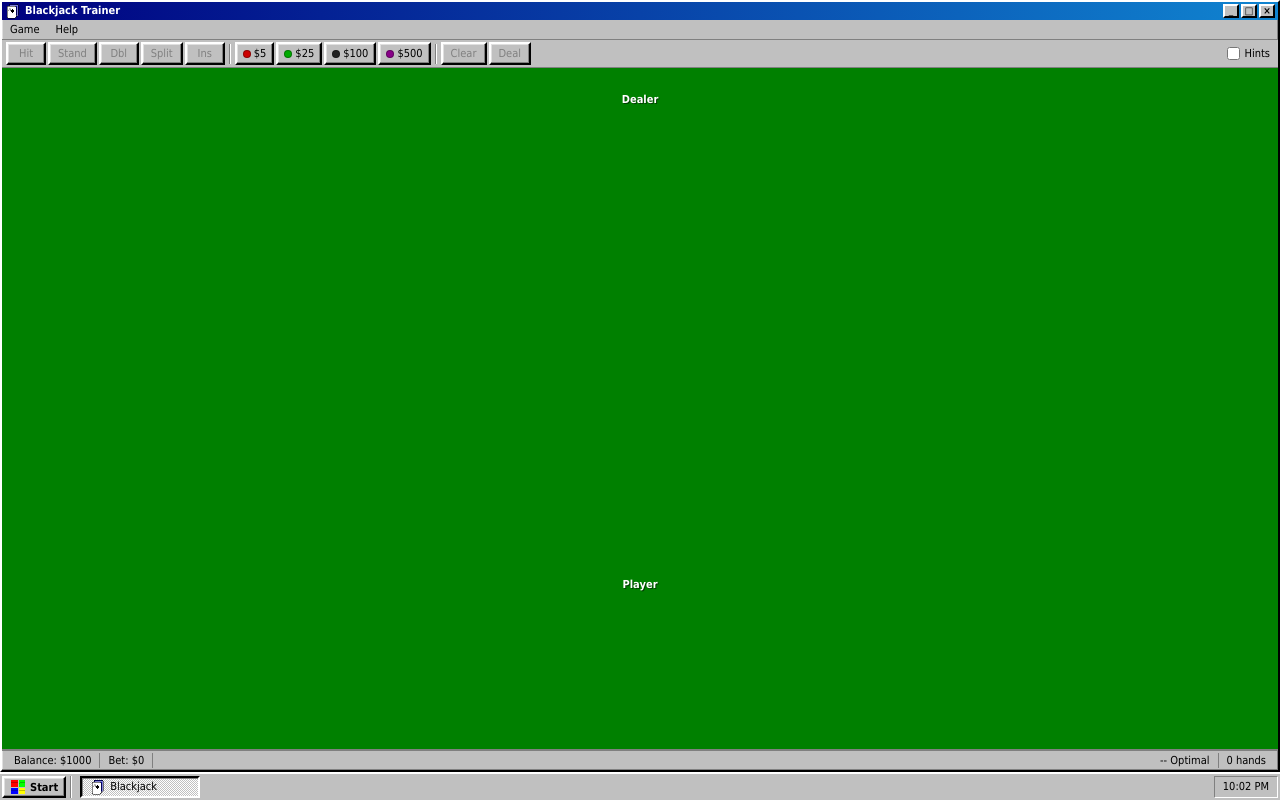
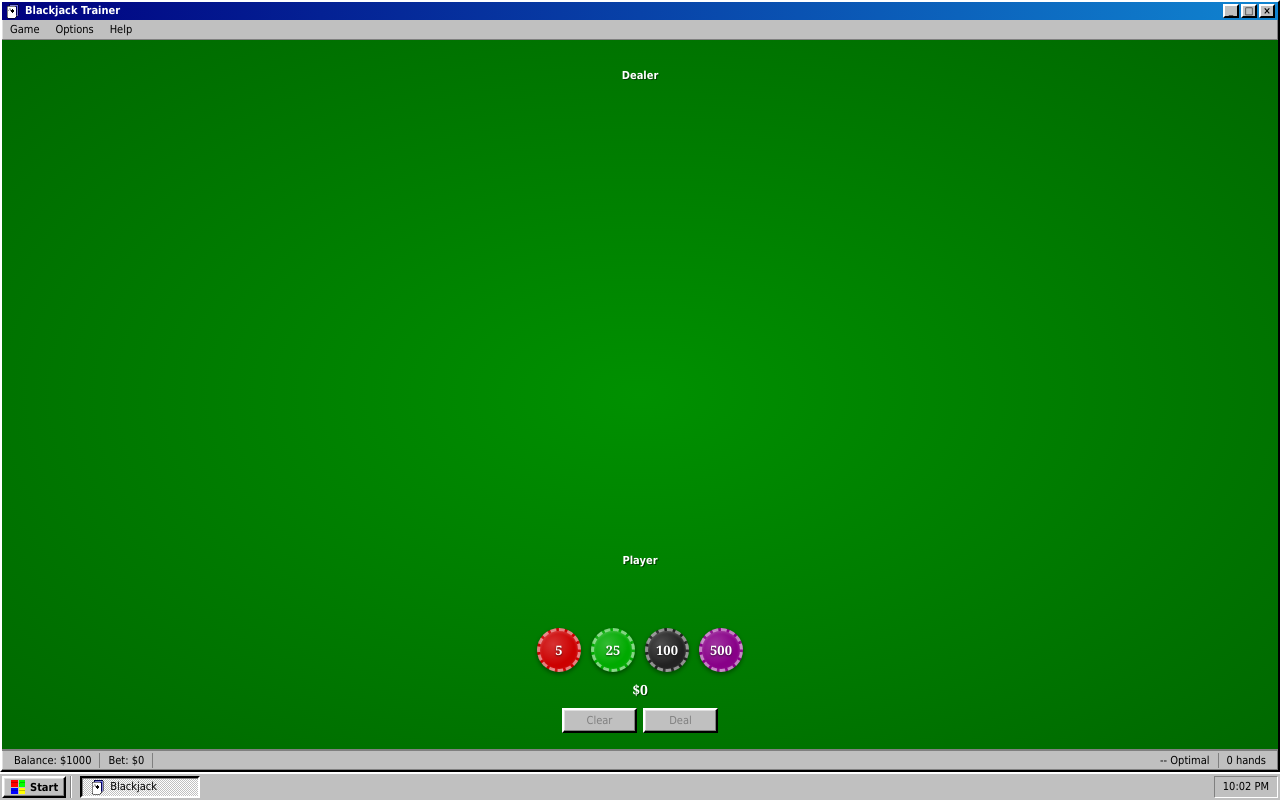
Before and after one commit to alexander-matthew/personal-site, a FastAPI app: page /projects/blackjack/ in a window 1280 px wide. Run offline with FastAPI, Linux system fonts and the light colour scheme; parts of the project's set-up code (start-up, migrations or seed data) failed here and were passed over.

Commit message:
Restyle blackjack trainer as vintage Windows Solitaire
Remove toolbar in favor of on-felt controls: chip circles for betting
and a subtle action bar during play. Enhanced cards with proper pip
layouts, face card banners, and solitaire-style blue crosshatch backs.
Added Options menu for hints toggle, F2 deal shortcut, and e2e tests.

Co-Authored-By: Claude Opus 4.6 <noreply@anthropic.com>

```diff
--- a/app/static/css/blackjack.css
+++ b/app/static/css/blackjack.css
@@ -60,132 +60,35 @@
     border-bottom: 1px solid var(--win98-btn-highlight);
 }
 
-/* ===== Toolbar ===== */
-.bj-toolbar {
-    display: flex;
-    align-items: center;
-    gap: 2px;
-    padding: 2px 4px;
-    background: var(--win98-gray);
-    border-bottom: 1px solid var(--win98-btn-shadow);
-    flex-shrink: 0;
-    flex-wrap: wrap;
+/* Menu checkmark (Options > Show Hints) */
+.bj-dropdown-check {
+    padding-left: 24px;
+    position: relative;
 }
 
-.bj-toolbar-group {
-    display: flex;
-    gap: 2px;
-    align-items: center;
+.bj-check-mark {
+    position: absolute;
+    left: 6px;
+    top: 4px;
+    font-size: 11px;
+    line-height: 1;
 }
 
-.bj-toolbar-btn {
-    padding: 3px 8px;
-    background: var(--win98-gray);
-    border: 2px solid;
-    border-color: var(--win98-btn-highlight) var(--win98-btn-dark-shadow)
-                  var(--win98-btn-dark-shadow) var(--win98-btn-highlight);
-    box-shadow: inset -1px -1px 0 var(--win98-btn-shadow),
-                inset 1px 1px 0 var(--win98-btn-light);
-    font-family: var(--win98-font);
-    font-size: 11px;
-    cursor: pointer;
-    min-width: 40px;
-    text-align: center;
-    color: var(--win98-text);
-}
-
-.bj-toolbar-btn:active:not(:disabled) {
-    border-color: var(--win98-btn-dark-shadow) var(--win98-btn-highlight)
-                  var(--win98-btn-highlight) var(--win98-btn-dark-shadow);
-    box-shadow: inset 1px 1px 0 var(--win98-btn-shadow);
-    padding: 4px 7px 2px 9px;
-}
-
-.bj-toolbar-btn:disabled {
-    color: var(--win98-text-disabled);
-    cursor: default;
-}
-
-.bj-toolbar-btn.hint-active {
-    font-weight: bold;
-    text-decoration: underline;
-}
-
-/* Chip buttons with colored dot */
-.bj-chip-btn {
-    padding: 3px 6px;
-    background: var(--win98-gray);
-    border: 2px solid;
-    border-color: var(--win98-btn-highlight) var(--win98-btn-dark-shadow)
-                  var(--win98-btn-dark-shadow) var(--win98-btn-highlight);
-    box-shadow: inset -1px -1px 0 var(--win98-btn-shadow),
-                inset 1px 1px 0 var(--win98-btn-light);
-    font-family: var(--win98-font);
-    font-size: 11px;
-    cursor: pointer;
-    display: flex;
-    align-items: center;
-    gap: 3px;
-    color: var(--win98-text);
-}
-
-.bj-chip-btn:active:not(:disabled) {
-    border-color: var(--win98-btn-dark-shadow) var(--win98-btn-highlight)
-                  var(--win98-btn-highlight) var(--win98-btn-dark-shadow);
-    box-shadow: inset 1px 1px 0 var(--win98-btn-shadow);
-}
-
-.bj-chip-btn:disabled {
-    color: var(--win98-text-disabled);
-    cursor: default;
-}
-
-.bj-chip-btn:disabled .bj-chip-dot {
-    opacity: 0.4;
-}
-
-.bj-chip-dot {
-    display: inline-block;
-    width: 8px;
-    height: 8px;
-    border-radius: 50%;
-    border: 1px solid rgba(0, 0, 0, 0.3);
-    flex-shrink: 0;
-}
-
-.bj-toolbar-sep {
-    width: 2px;
-    height: 20px;
-    margin: 0 2px;
-    border-left: 1px solid var(--win98-btn-shadow);
-    border-right: 1px solid var(--win98-btn-highlight);
-    flex-shrink: 0;
-}
-
-.bj-toolbar-spacer { flex: 1; }
-
-.bj-toolbar-check {
-    display: flex;
-    align-items: center;
-    gap: 4px;
-    font-family: var(--win98-font);
-    font-size: 11px;
-    cursor: pointer;
-    margin-right: 4px;
-    white-space: nowrap;
+.bj-dropdown-check.checked .bj-check-mark::before {
+    content: '\2713';
 }
 
 /* ===== Green Felt ===== */
 .bj-felt {
     flex: 1;
-    background: #008000;
+    background: radial-gradient(ellipse at center, #009000, #006800);
     display: flex;
     flex-direction: column;
     justify-content: space-between;
-    padding: 16px 24px;
+    padding: 20px 32px;
     min-height: 0;
     position: relative;
-    overflow: auto;
+    overflow: hidden;
 }
 
 /* ===== Hand Areas ===== */
@@ -221,36 +124,97 @@
     display: flex;
     justify-content: center;
     align-items: center;
-    min-height: 100px;
+    min-height: 120px;
 }
 
 .card {
-    width: 67px;
-    height: 96px;
+    width: 80px;
+    height: 116px;
     background: #fff;
-    border: 1px solid #000;
-    border-radius: 3px;
+    border: 1px solid #333;
+    border-radius: 4px;
     position: relative;
-    box-shadow: 1px 1px 0 rgba(0, 0, 0, 0.25);
+    box-shadow: 1px 2px 3px rgba(0, 0, 0, 0.35);
     flex-shrink: 0;
-    margin-left: -20px;
+    margin-left: -24px;
+    font-family: Georgia, 'Times New Roman', serif;
 }
 
 .card:first-child { margin-left: 0; }
 
+/* Card corners */
+.card-corner {
+    position: absolute;
+    display: flex;
+    flex-direction: column;
+    align-items: center;
+    line-height: 1;
+}
+
+.card-corner-tl {
+    top: 4px;
+    left: 5px;
+}
+
+.card-corner-br {
+    bottom: 4px;
+    right: 5px;
+    transform: rotate(180deg);
+}
+
+.card-rank {
+    font-size: 13px;
+    font-weight: bold;
+}
+
+.card-suit-small {
+    font-size: 10px;
+    margin-top: -1px;
+}
+
+/* Pip layout for number cards */
+.card-pip {
+    position: absolute;
+    transform: translate(-50%, -50%);
+    font-size: 16px;
+    line-height: 1;
+}
+
+/* Face card banner (J/Q/K) */
+.card-face-banner {
+    position: absolute;
+    top: 50%;
+    left: 50%;
+    transform: translate(-50%, -50%);
+    font-size: 28px;
+    font-weight: bold;
+    text-shadow: 0 1px 1px rgba(0, 0, 0, 0.15);
+}
+
+/* Ace center symbol */
+.card-ace-center {
+    position: absolute;
+    top: 50%;
+    left: 50%;
+    transform: translate(-50%, -50%);
+    font-size: 36px;
+    line-height: 1;
+}
+
 /* Face-down: Classic Solitaire blue crosshatch */
 .card.face-down {
-    background-color: #000088;
+    background-color: #00008B;
     background-image:
-        linear-gradient(45deg, #0000AA 25%, transparent 25%,
-                        transparent 75%, #0000AA 75%),
-        linear-gradient(45deg, #0000AA 25%, transparent 25%,
-                        transparent 75%, #0000AA 75%);
-    background-size: 6px 6px;
-    background-position: 0 0, 3px 3px;
-    box-shadow: inset 0 0 0 3px #fff,
-                inset 0 0 0 4px #000088,
-                1px 1px 0 rgba(0, 0, 0, 0.25);
+        linear-gradient(45deg, #0000BB 25%, transparent 25%,
+                        transparent 75%, #0000BB 75%),
+        linear-gradient(45deg, #0000BB 25%, transparent 25%,
+                        transparent 75%, #0000BB 75%);
+    background-size: 5px 5px;
+    background-position: 0 0, 2.5px 2.5px;
+    box-shadow: inset 0 0 0 2px #00008B,
+                inset 0 0 0 3px #fff,
+                inset 0 0 0 5px #00008B,
+                1px 2px 3px rgba(0, 0, 0, 0.35);
 }
 
 /* Split hands */
@@ -268,6 +232,102 @@
 .bj-player-hand.active-hand {
     outline: 2px solid #fff;
     outline-offset: 2px;
+}
+
+/* ===== Betting Area (on felt) ===== */
+.bj-betting-area {
+    position: absolute;
+    bottom: 16px;
+    left: 50%;
+    transform: translateX(-50%);
+    display: flex;
+    flex-direction: column;
+    align-items: center;
+    gap: 8px;
+    z-index: 10;
+}
+
+.bj-betting-area.hidden {
+    display: none;
+}
+
+.bj-felt-chips {
+    display: flex;
+    gap: 10px;
+}
+
+.bj-felt-chip {
+    width: 44px;
+    height: 44px;
+    border-radius: 50%;
+    background: radial-gradient(circle at 35% 35%, rgba(255, 255, 255, 0.2), transparent 60%), var(--chip-color);
+    border: 3px dashed rgba(255, 255, 255, 0.5);
+    color: #fff;
+    font-family: Georgia, serif;
+    font-size: 13px;
+    font-weight: bold;
+    cursor: pointer;
+    text-shadow: 0 1px 2px rgba(0, 0, 0, 0.6);
+    box-shadow: 0 2px 4px rgba(0, 0, 0, 0.4), inset 0 1px 3px rgba(255, 255, 255, 0.2);
+    transition: transform 0.1s;
+}
+
+.bj-felt-chip:hover {
+    transform: translateY(-2px);
+    box-shadow: 0 4px 6px rgba(0, 0, 0, 0.4), inset 0 1px 3px rgba(255, 255, 255, 0.2);
+}
+
+.bj-felt-chip:active {
+    transform: translateY(0);
+    box-shadow: 0 1px 2px rgba(0, 0, 0, 0.4);
+}
+
+.bj-felt-chip:disabled {
+    opacity: 0.4;
+    cursor: default;
+    transform: none !important;
+    box-shadow: 0 1px 2px rgba(0, 0, 0, 0.2);
+}
+
+.bj-bet-display {
+    color: #fff;
+    font-family: Georgia, serif;
+    font-size: 14px;
+    font-weight: bold;
+    text-shadow: 1px 1px 0 #004000;
+}
+
+.bj-bet-buttons {
+    display: flex;
+    gap: 6px;
+}
+
+/* ===== Action Bar (on felt) ===== */
+.bj-action-bar {
+    position: absolute;
+    bottom: 0;
+    left: 0;
+    right: 0;
+    display: flex;
+    justify-content: center;
+    gap: 6px;
+    padding: 10px 16px;
+    background: linear-gradient(to top, rgba(0, 0, 0, 0.3), transparent);
+    z-index: 10;
+}
+
+.bj-action-bar.hidden {
+    display: none;
+}
+
+.bj-action-bar .win98-btn {
+    min-width: 64px;
+}
+
+.bj-action-bar .win98-btn.hint-active {
+    font-weight: bold;
+    outline: 2px solid #ffff00;
+    outline-offset: 1px;
 }
 
 /* ===== Result Dialog (on felt) ===== */
--- a/app/templates/blackjack/index.html
+++ b/app/templates/blackjack/index.html
@@ -15,12 +15,18 @@
     <div class="bj-menu-wrap">
         <span class="win98-menu-item" data-menu="game">Game</span>
         <div class="bj-dropdown" id="menu-game">
-            <div class="bj-dropdown-item" data-action="deal">Deal New Hand</div>
+            <div class="bj-dropdown-item" data-action="deal">Deal New Hand<span style="float:right;color:var(--win98-text-disabled)">F2</span></div>
             <div class="bj-dropdown-sep"></div>
             <div class="bj-dropdown-item" data-action="stats">Statistics...</div>
             <div class="bj-dropdown-item" data-action="strategy">Strategy Chart...</div>
             <div class="bj-dropdown-sep"></div>
             <div class="bj-dropdown-item" data-action="reset">Reset Stats</div>
+        </div>
+    </div>
+    <div class="bj-menu-wrap">
+        <span class="win98-menu-item" data-menu="options">Options</span>
+        <div class="bj-dropdown" id="menu-options">
+            <div class="bj-dropdown-item bj-dropdown-check" id="menu-hints" data-action="toggle-hints"><span class="bj-check-mark"></span>Show Hints</div>
         </div>
     </div>
     <div class="bj-menu-wrap">
@@ -33,33 +39,6 @@
 {% endblock %}
 
 {% block window_content %}
-<!-- Toolbar -->
-<div class="bj-toolbar">
-    <div class="bj-toolbar-group">
-        <button class="bj-toolbar-btn" id="hit-btn" disabled>Hit</button>
-        <button class="bj-toolbar-btn" id="stand-btn" disabled>Stand</button>
-        <button class="bj-toolbar-btn" id="double-btn" disabled>Dbl</button>
-        <button class="bj-toolbar-btn" id="split-btn" disabled>Split</button>
-        <button class="bj-toolbar-btn" id="insurance-btn" disabled>Ins</button>
-    </div>
-    <div class="bj-toolbar-sep"></div>
-    <div class="bj-toolbar-group">
-        <button class="bj-chip-btn" data-value="5"><span class="bj-chip-dot" style="background:#c00"></span>$5</button>
-        <button class="bj-chip-btn" data-value="25"><span class="bj-chip-dot" style="background:#0a0"></span>$25</button>
-        <button class="bj-chip-btn" data-value="100"><span class="bj-chip-dot" style="background:#222"></span>$100</button>
-        <button class="bj-chip-btn" data-value="500"><span class="bj-chip-dot" style="background:#808"></span>$500</button>
-    </div>
-    <div class="bj-toolbar-sep"></div>
-    <div class="bj-toolbar-group">
-        <button class="bj-toolbar-btn" id="clear-bet">Clear</button>
-        <button class="bj-toolbar-btn" id="deal-btn" disabled>Deal</button>
-    </div>
-    <div class="bj-toolbar-spacer"></div>
-    <label class="bj-toolbar-check">
-        <input type="checkbox" id="hint-mode"> Hints
-    </label>
-</div>
-
 <!-- Green Felt -->
 <div class="bj-felt">
     <!-- Dealer -->
@@ -89,6 +68,30 @@
                 <div class="bj-hand-total" id="player-total-0"></div>
             </div>
         </div>
+    </div>
+
+    <!-- Betting Area (shown when not playing) -->
+    <div class="bj-betting-area" id="betting-area">
+        <div class="bj-felt-chips">
+            <button class="bj-felt-chip" data-value="5" style="--chip-color:#c00" title="$5">5</button>
+            <button class="bj-felt-chip" data-value="25" style="--chip-color:#0a0" title="$25">25</button>
+            <button class="bj-felt-chip" data-value="100" style="--chip-color:#222" title="$100">100</button>
+            <button class="bj-felt-chip" data-value="500" style="--chip-color:#808" title="$500">500</button>
+        </div>
+        <div class="bj-bet-display" id="bet-display">$0</div>
+        <div class="bj-bet-buttons">
+            <button class="win98-btn" id="clear-bet">Clear</button>
+            <button class="win98-btn" id="deal-btn" disabled>Deal</button>
+        </div>
+    </div>
+
+    <!-- Action Bar (shown during play) -->
+    <div class="bj-action-bar hidden" id="action-bar">
+        <button class="win98-btn" id="hit-btn" disabled>Hit</button>
+        <button class="win98-btn" id="stand-btn" disabled>Stand</button>
+        <button class="win98-btn" id="double-btn" disabled>Double</button>
+        <button class="win98-btn" id="split-btn" disabled>Split</button>
+        <button class="win98-btn" id="insurance-btn" disabled>Insurance</button>
     </div>
 </div>
 
```
Also changed, not shown: other parts of app/static/css/blackjack.css (+61 -37 lines), app/templates/blackjack/game.js (+93 -24 lines), e2e/test_pages.py (+36 -0 lines).
